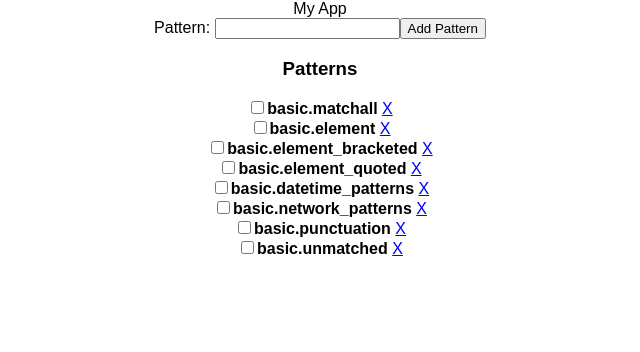
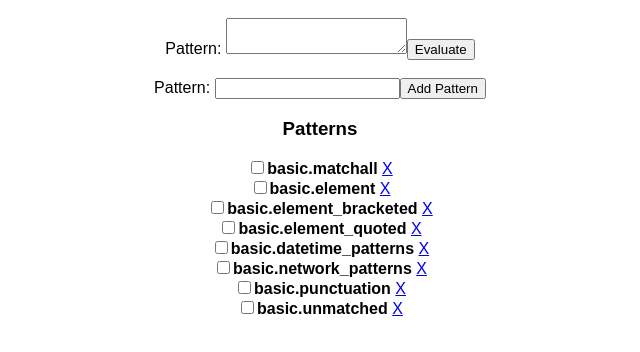
Before and after one commit to Subzidion/riveter, a React (Create React App) app in the folder client/: page / in a window 1280 px wide. Shown: the top 352 px of the page, without its empty margins (320-960 px from the left). Built offline with nearby package versions, Linux system fonts and the light colour scheme.

Commit message:
Add functionality for AJAX call to the Golang API to evaluate Rosie. Cleaned up some formatting.

```diff
--- a/client/public/index.html
+++ b/client/public/index.html
@@ -3,8 +3,7 @@
   <head>
     <meta charset="utf-8">
     <meta name="viewport" content="width=device-width, initial-scale=1">
-    <link rel="shortcut icon" href="/favicon.ico">
-    <title>React App</title>
+    <title>Riveter</title>
   </head>
   <body>
     <div id="root"></div>
--- a/client/src/App.js
+++ b/client/src/App.js
@@ -1,6 +1,7 @@
 import React, { Component } from 'react';
 import Patterns from './components/Patterns';
 import AddPattern from './components/AddPattern';
+import EvaluateText from './components/EvaluateText';
 import './App.css';
 
 class App extends Component {
@@ -60,7 +61,7 @@ class App extends Component {
   render() {
     return (
       <div className="App">
-        My App
+        <EvaluateText />
         <AddPattern addPattern={this.handleAddPattern.bind(this)} />
         <Patterns patterns={this.state.patterns} onDelete={this.handleDeletePattern.bind(this)}/>
       </div>
--- a/client/src/components/AddPattern.js
+++ b/client/src/components/AddPattern.js
@@ -25,6 +25,7 @@ class AddPattern extends Component {
   render() {
     return (
       <form onSubmit={this.handleSubmit.bind(this)}>
+      <br />
         <div>
           <label>Pattern: </label>
           <input type="text" ref="pattern" />
--- /dev/null
+++ b/client/src/components/EvaluateText.js
@@ -0,0 +1,54 @@
+import React, { Component } from 'react';
+import $ from 'jquery';
+
+class EvaluateText extends Component {
+  constructor() {
+    super();
+    this.state = {
+      newPattern: {}
+    }
+  }
+
+  handleSubmit(e) {
+    var data = {
+      pattern: 'basic.matchall',
+      textContent: 'Hello, world!'
+    }
+    console.log(data);
+    if(this.refs.textContent.value === '') {
+      alert('Cannot submit a blank pattern.');
+    }
+    else {
+      console.log("Hitting server...");
+      $.ajax({
+        url: 'http://localhost:5000/api/v1/process/',
+        type: 'POST',
+        data: data,
+        dataType: 'json',
+        cache: false,
+        success: function(data) {
+          console.log("SUCCESS: " + JSON.stringify(data));
+        },
+        error: function(xhr, status, err) {
+          console.log("ERR: " + err);
+        }
+      });
+      e.preventDefault();
+    }
+  }
+
+  render() {
+    return (
+      <form onSubmit={this.handleSubmit.bind(this)}>
+      <br />
+        <div>
+          <label>Pattern: </label>
+          <textarea ref="textContent" />
+          <input type="submit" value="Evaluate" />
+        </div>
+      </form>
+    );
+  }
+}
+
+export default EvaluateText;
```
